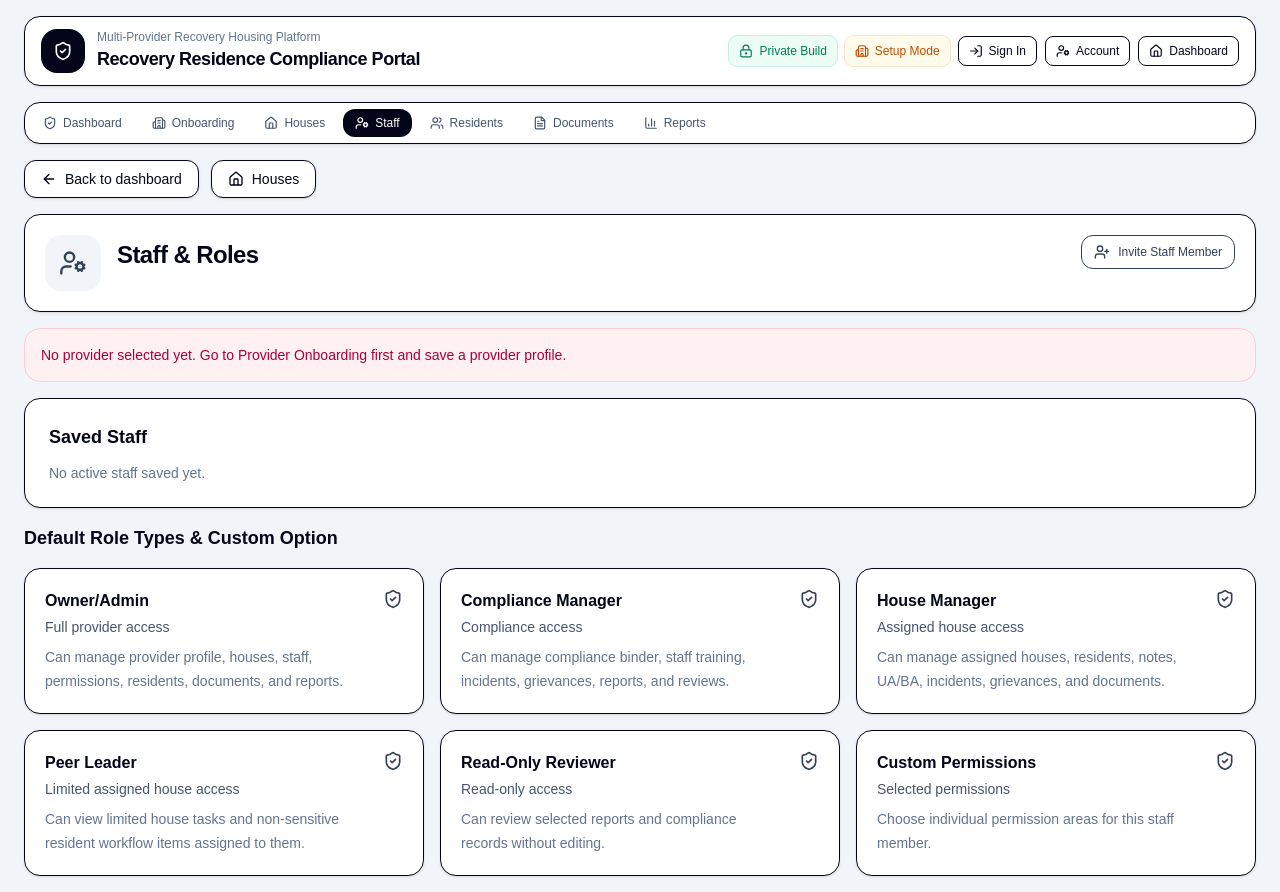
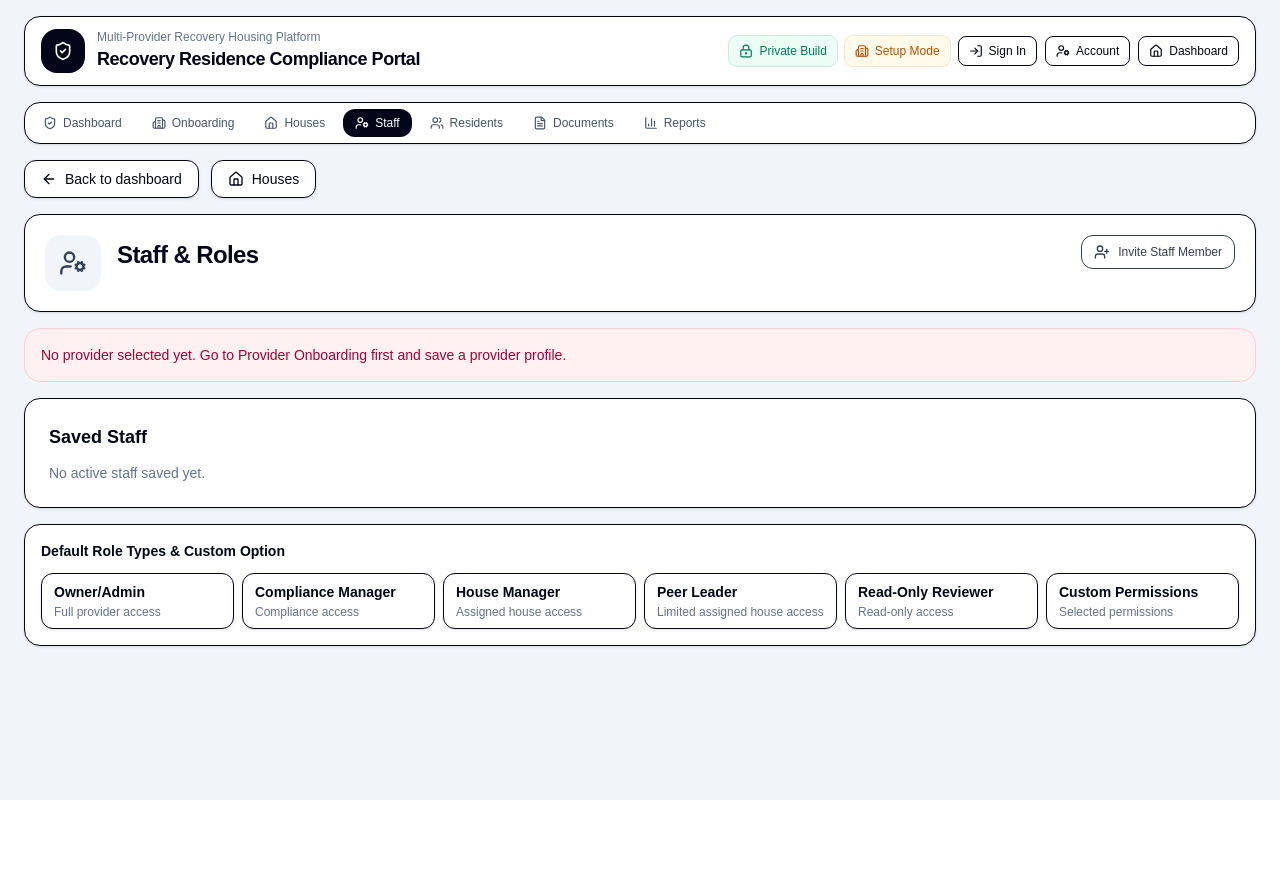
Before and after one commit to RBooth10/halfway-portal, a Next.js app: page /staff in a window 1280 px wide. After the commit the page ends 800 px from the top, so only its background shows below. Built offline with nearby package versions, Linux system fonts and the light colour scheme.

Commit message:
Compact staff role reference cards

```diff
--- a/app/staff/page.tsx
+++ b/app/staff/page.tsx
@@ -146,15 +146,9 @@ function Field({
 
 function RoleCard({ role }: { role: (typeof roles)[number] }) {
   return (
-    <div className="rounded-2xl border bg-white p-5 shadow-sm">
-      <div className="flex items-start justify-between gap-4">
-        <div>
-          <h3 className="font-semibold text-slate-950">{role.name}</h3>
-          <p className="mt-1 text-sm font-medium text-slate-600">{role.access}</p>
-          <p className="mt-2 text-sm leading-6 text-slate-500">{role.description}</p>
-        </div>
-        <ShieldCheck className="h-5 w-5 shrink-0 text-slate-700" />
-      </div>
+    <div className="rounded-xl border bg-white px-3 py-2 shadow-sm">
+      <p className="text-sm font-semibold text-slate-950">{role.name}</p>
+      <p className="mt-0.5 text-xs text-slate-500">{role.access}</p>
     </div>
   );
 }
@@ -652,9 +646,9 @@ export default function StaffPage() {
         </aside>
       </section>
 
-      <section>
-        <h2 className="mb-4 text-lg font-semibold">Default Role Types & Custom Option</h2>
-        <div className="grid gap-4 md:grid-cols-2 xl:grid-cols-3">
+      <section className="rounded-2xl border bg-white p-4 shadow-sm">
+        <h2 className="text-sm font-semibold text-slate-950">Default Role Types & Custom Option</h2>
+        <div className="mt-3 grid gap-2 md:grid-cols-3 xl:grid-cols-6">
           {roles.map((role) => (
             <RoleCard key={role.name} role={role} />
           ))}
```
